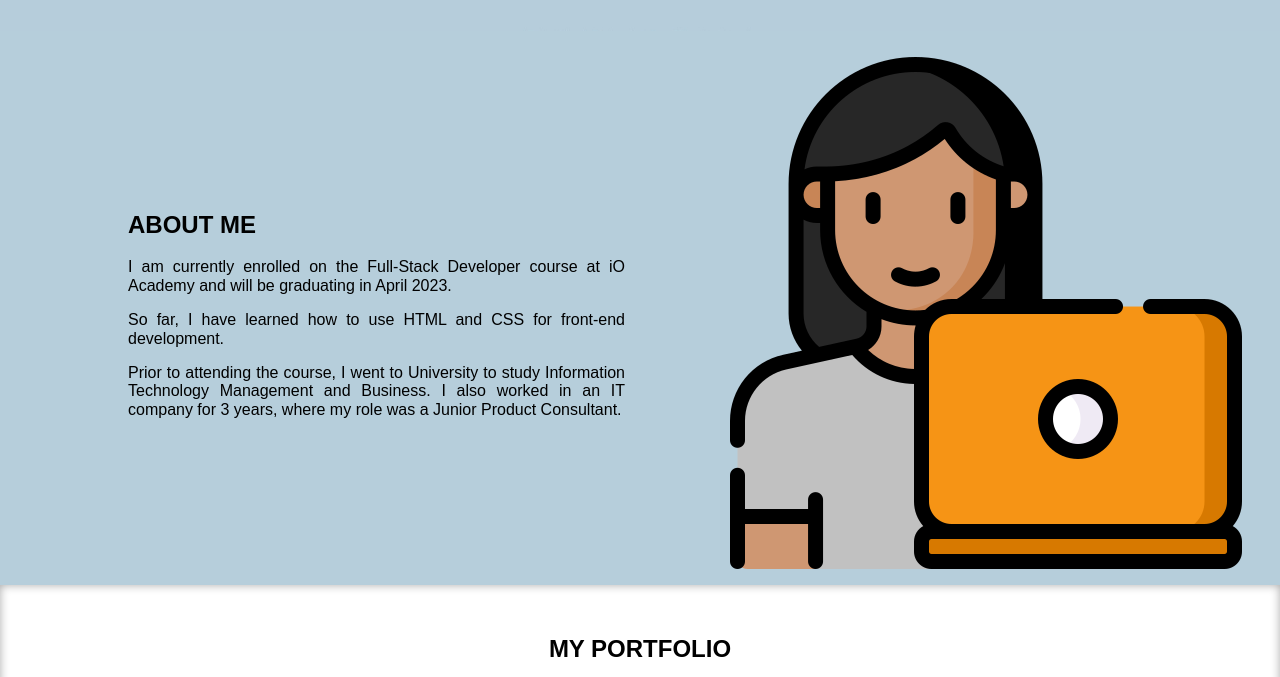
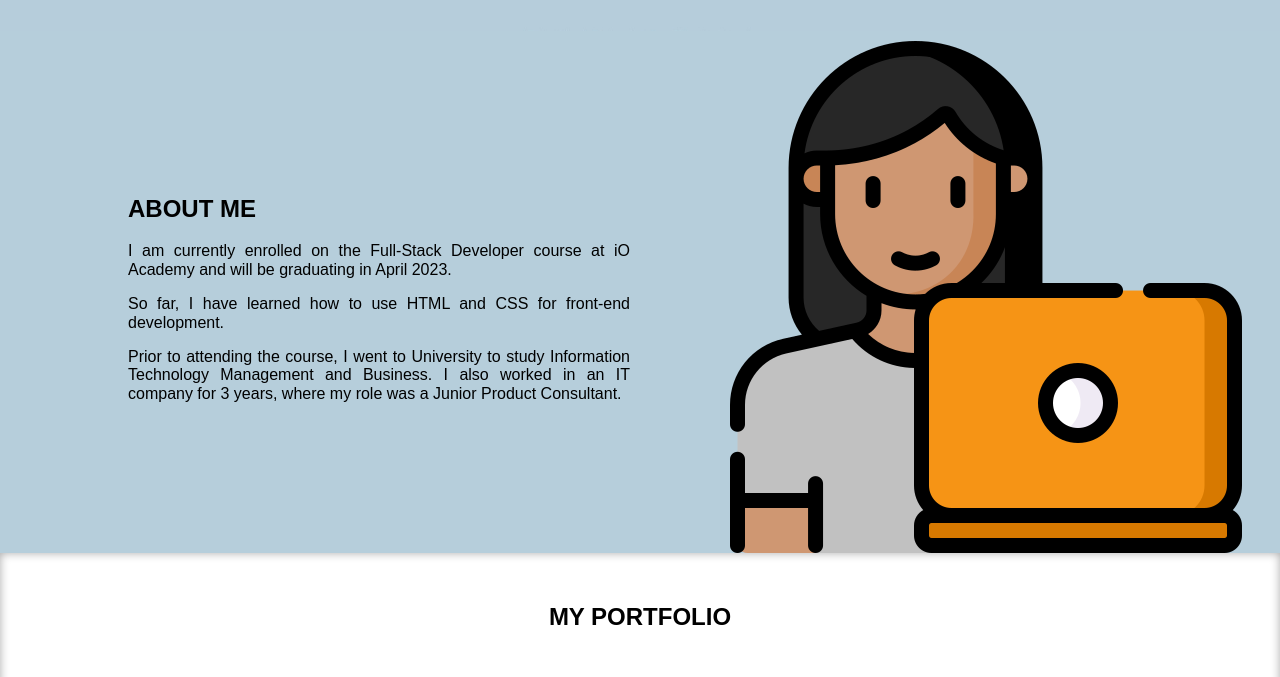
Before and after one commit to alreuben/alreuben.github.io, a plain HTML site: page index.html in a window 1280 px wide. Shown: the part 585-1262 px from the top of the page. Drawn offline with Linux system fonts and the light colour scheme.

Commit message:
about me section updated

```diff
--- a/styles.css
+++ b/styles.css
@@ -26,14 +26,12 @@ nav {
 	}
 
 .navLogo {
-	/*font-size*/
 	color: #63879E;
 	text-decoration: none;
 	font-weight: bold;
 	}
 
 .navRight a {
-	/*font-size*/
 	color: #63879E;
 	text-decoration: none;
 	font-weight: bold;
@@ -47,7 +45,6 @@ a:hover {
 .navResponsive {
 	display: none;
 	}
-
 
 /*RESPONSIVE NAV BAR*/
 @media screen and (max-width: 1000px){
@@ -72,9 +69,6 @@ a:hover {
 	}
 }
 
-
-
-
 /*HEADER BAR*/
 header {
 	background-image: url("images/background.jpg");
@@ -83,12 +77,10 @@ header {
 	display: flex;
 	}
 
-
 .sectionHeader {
 	padding: 10px 10%;
 	flex-flow: column wrap;
 	}
-
 
 .sectionHeader h1 {
 	font-size: 100px;
@@ -110,8 +102,6 @@ header {
 	margin-top: 0px;
 	}
 
-
-
 /*ABOUT ME SECTION*/
 article#aboutMe {
 	background-color: #B6CEDB;
@@ -124,29 +114,24 @@ article#aboutMe {
 	grid-template-columns: 50% 50%;
 	align-items: center;
 	padding-bottom: 0;
-/*	border-right: 5px solid #F69415;*/
-	/*border-image: linear-gradient(#B6CEDB, #F69415, #B6CEDB);*/
 	}
 
-
-
 .articleInfo {
-	border-right: 5px solid #F69415;
-	border-image: linear-gradient(#B6CEDB, #F69415, #B6CEDB);
+	/*border-right: 5px solid #F69415;*/
+	/*border-image: linear-gradient(#B6CEDB, #F69415, #B6CEDB);*/
 	padding-right: 10px;
 	text-align: justify;
 	text-justify: inter-word;
+	}
+
+figure {
+	margin-block: unset;
 	}
 
 .articleImage img {
 	display: block;
 	margin: 0 auto;
 	}
-
-
-
-
-
 
 /*RESPONSIVE ABOUT ME*/
 @media screen and (max-width: 1000px){
@@ -159,15 +144,8 @@ article#aboutMe {
 		}
 }
 
-/*RESPONSIVE ABOUT ME*/
-
-
-
-
-
 /*MY PORTFOLIO SECTION*/
 main#portfolio {
-	/*background-color: #7FA0B3;*/
 	background-color: #FFFFFF;
 	padding: 20px;
 	box-shadow: inset 0 0 10px #AAAAAA;
@@ -188,10 +166,10 @@ main#portfolio .portfolioSection {
 
 
 .portfolioContainer {
-    /* width: 30%; */
+    /*width: 30%;*/
     background-color: #FFFFFF;
-  /*  overflow: hidden;*/
-   /* margin: 10px;*/
+	/*overflow: hidden;*/
+	/*margin: 10px;*/
     min-height: 350px;
     min-width: 0px;
 	padding: 0 40px;
@@ -223,12 +201,6 @@ main#portfolio .portfolioSection {
 	color: #466D87;
 	}
 
-
-
-
-
-
-
 /*FOOTER*/
 footer {
 	background-color: #476F89;
@@ -237,7 +209,7 @@ footer {
 	flex-direction: column;
 	}
 
-.footerUpper, .footerCopyright p   {
+.footerUpper, .footerCopyright p {
 	color: #63879E;
 	}
 
@@ -289,4 +261,3 @@ footer {
 		color: #B8CFDE;
 		}
 }
-/*RESPONSIVE FOOTER*/
```
Also changed, not shown: index.html (+2 -11 lines). Lines whose indentation alone changed are shown as unchanged.
